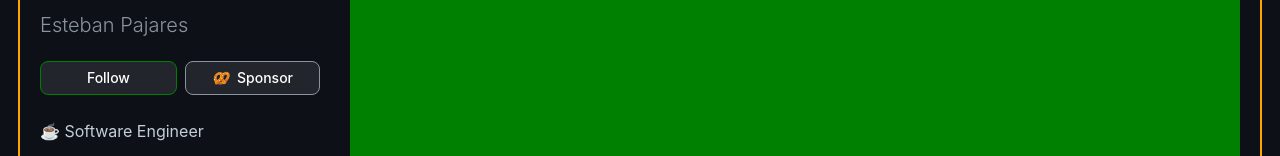
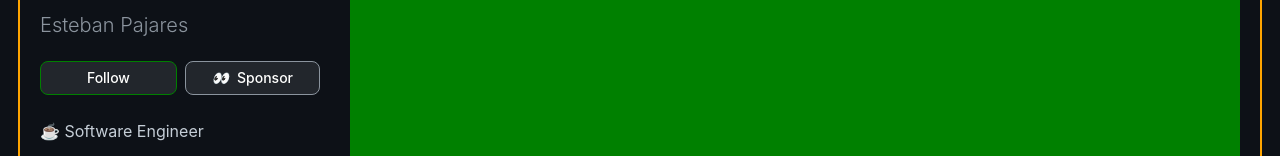
Before and after one commit to EstebanPajares/git-react, a React (Create React App) app: page / in a window 1280 px wide. Shown: the part 345-501 px from the top of the page. Built offline with nearby package versions, Linux system fonts and the light colour scheme; the HTML template or start-up script is replaced by a standard one.

Commit message:
update button.js component

```diff
--- a/src/components/button.js
+++ b/src/components/button.js
@@ -18,7 +18,6 @@ const ButtonStyled = styled.button`
     border-radius: .5rem;
     padding-block: .25rem;
     font: var(--button);
-
 
     &:hover{
         background: var(--white);
--- a/src/components/profile.js
+++ b/src/components/profile.js
@@ -67,7 +67,7 @@ function Profile() {
                 />
                 <Button
                     text = 'Sponsor'
-                    icon = {<i>🥨</i>}
+                    icon = {<i>👀</i>}
 
 
                 />
```
Also changed, not shown: src/example.txt (deleted).
